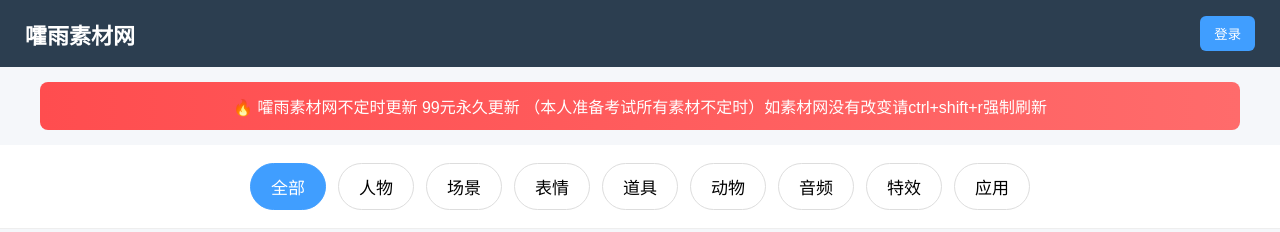
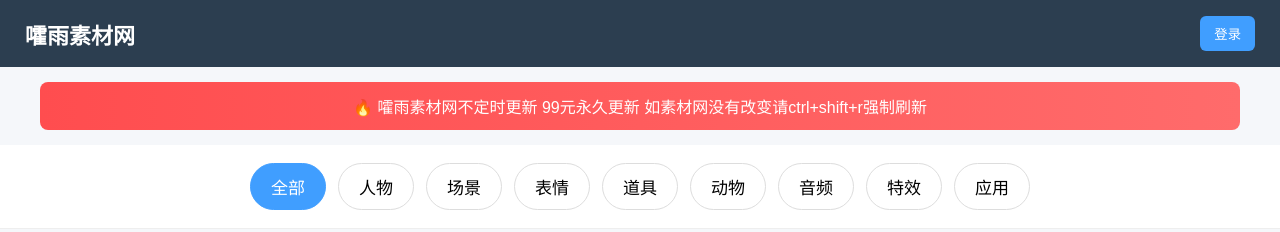
Before and after one commit to 1722353912/huoyu, a plain HTML site: page index.html in a window 1280 px wide. Shown: the top 232 px of the page. Drawn offline with Linux system fonts and the light colour scheme.

Commit message:
更新 index.html

```diff
--- a/index.html
+++ b/index.html
@@ -270,7 +270,7 @@
     </div>
 
     <div class="center-notice">
-        🔥 嚯雨素材网不定时更新 99元永久更新 （本人准备考试所有素材不定时）如素材网没有改变请ctrl+shift+r强制刷新
+        🔥 嚯雨素材网不定时更新 99元永久更新 如素材网没有改变请ctrl+shift+r强制刷新
     </div>
 
     <div class="cate">
```
